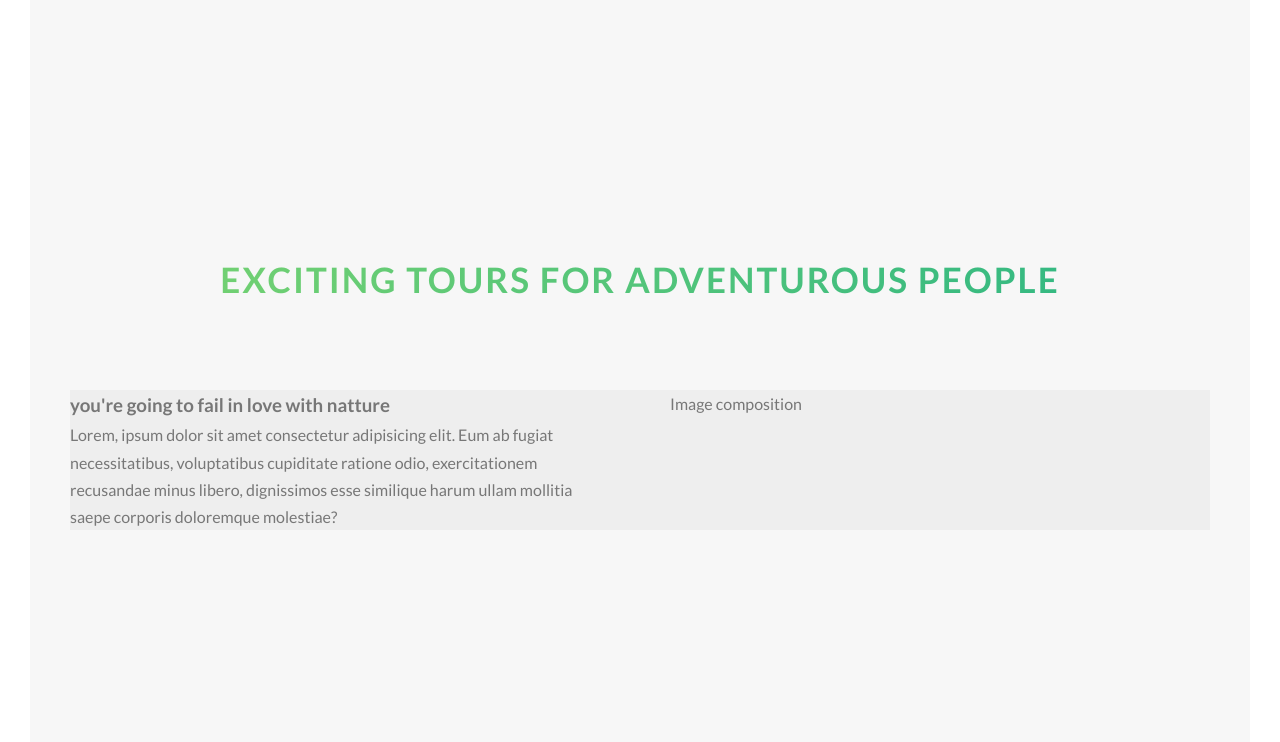
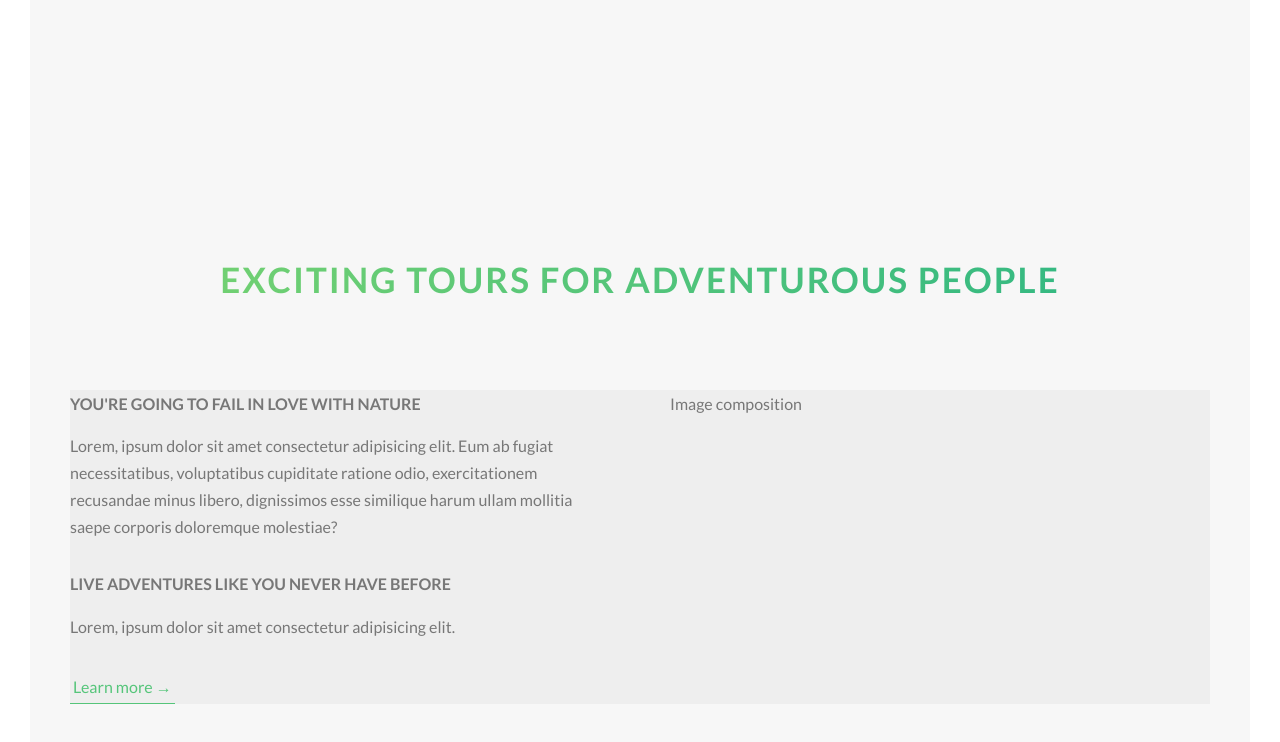
Before and after one commit to annguyen0505/css-trainning, a website: page index.html in a window 1280 px wide. Shown: the part 790-1532 px from the top of the page. Drawn offline with Linux system fonts and the light colour scheme.

Commit message:
create btn-text

```diff
--- a/index.html
+++ b/index.html
@@ -1,9 +1,7 @@
 <html>
 
 <head>
-        <link
-            href="https://fonts.googleapis.com/css?family=Lato:100,400,700,900"
-            rel="stylesheet">
+    <link href="https://fonts.googleapis.com/css?family=Lato:100,400,700,900" rel="stylesheet">
     <link rel="stylesheet" href="css/main.css">
     <link rel="stylesheet" href="css/icon-font.css">
     <title>My Own Tatours</title>
@@ -12,8 +10,7 @@
 <body>
     <header class="header">
         <div class="header__logo-box">
-                <img src="img/logo-white.png" alt="lo go"
-                    class="header__logo-box__logo" />
+            <img src="img/logo-white.png" alt="lo go" class="header__logo-box__logo" />
             <p class="header__logo-box__logo-sub">annk made this</p>
         </div>
         <div class="centered-box u-text-center">
@@ -100,15 +97,15 @@
   -->
     <main>
         <section class="section-about">
-                <div class="u-text-center u-margin-bottom-8">
+            <div class="u-text-center u-margin-bottom-big">
                 <h2 class="heading-secondary">
                     Exciting tours for adventurous people
                 </h2>
             </div>
             <div class="row">
                 <div class="col-1-of-2">
-                        <h3 class="heading-tertiary">
-                            you're going to fail in love with natture
+                    <h3 class="heading-tertiary u-margin-bottom-small">
+                        You're going to fail in love with nature
                     </h3>
                     <p class="paragraph">
                         Lorem, ipsum dolor sit amet consectetur adipisicing
@@ -117,6 +114,12 @@
                         minus libero, dignissimos esse similique harum ullam
                         mollitia saepe corporis doloremque molestiae?
                     </p>
+                    <h3 class="heading-tertiary u-margin-bottom-small">Live adventures like you never have before</h3>
+                    <p class="paragraph">
+                        Lorem, ipsum dolor sit amet consectetur adipisicing
+                        elit.
+                    </p>
+                    <a href="#" class="btn-text">Learn more &rarr;</a>
                 </div>
                 <div class="col-1-of-2">Image composition</div>
             </div>
--- a/sass/abstracts/_variables.scss
+++ b/sass/abstracts/_variables.scss
@@ -9,3 +9,7 @@ $color-black: #000;
 $grid-width: 114rem;
 $gutter-vertical: 8rem;
 $gutter-horizontal: 6rem;
+
+// Font-size
+
+$default-font-size: 1.6rem;
--- a/sass/base/_typography.scss
+++ b/sass/base/_typography.scss
@@ -13,3 +13,17 @@
         text-shadow: .5rem 1rem 2rem rgba($color-black, 0.5)
     }
 }
+
+.heading-tertiary {
+    font-size: 1.6rem;
+    font-weight: 700;
+    text-transform: uppercase;
+}
+
+.paragraph {
+    font-size: 1.6rem;
+
+    &:not(:last-child) {
+        margin-bottom: 3rem;
+    }
+}
--- a/sass/base/_utilities.scss
+++ b/sass/base/_utilities.scss
@@ -10,6 +10,14 @@
   text-align: center !important;
 }
 
-.u-margin-bottom-8 {
+.u-margin-bottom-big {
   margin-bottom: 8rem;
 }
+
+.u-margin-bottom-small {
+  margin-bottom: 1.5rem;
+}
+
+.u-margin-bottom-medium {
+  margin-bottom: 4rem;
+}
--- a/sass/components/_button.scss
+++ b/sass/components/_button.scss
@@ -40,3 +40,30 @@
     box-shadow: 0 10px 10px 0 rgba(0, 0, 0, .5);
   }
 }
+
+.btn-text {
+
+  &:link,
+  &:visited {
+    font-size: $default-font-size;
+    padding: 3px;
+    color: $color-primary;
+    display: inline-block;
+    text-decoration: none;
+    border-bottom: 1px solid $color-primary;
+    transition: all .2s;
+  }
+
+  &:hover {
+    background-color: $color-primary;
+    color: $color-white;
+    box-shadow: 0 1rem 2rem rgba($color-black, $alpha: .15);
+    transform: translateY(-2px);
+  }
+
+  &:active {
+    box-shadow: 0 1rem 1rem rgba($color-black, $alpha: .15);
+    transform: translateY(0);
+  }
+
+}
```
Also changed, not shown: css/main.css. Lines whose indentation alone changed are shown as unchanged.
